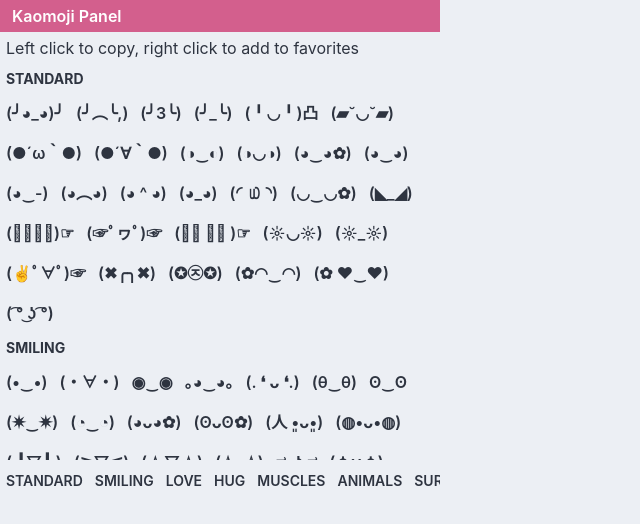
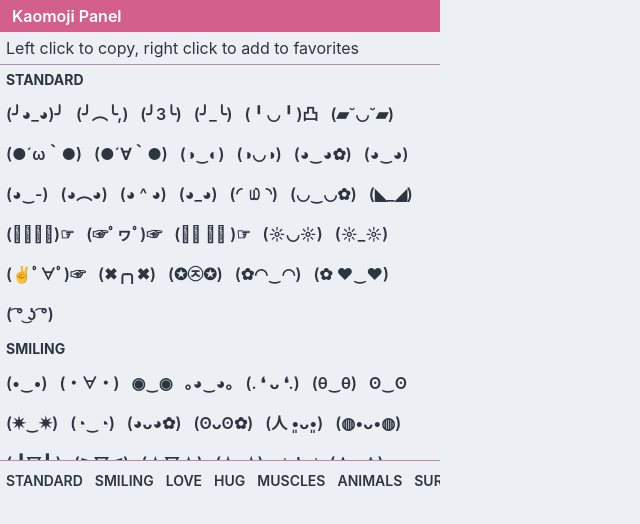
Before and after one commit to mayudev/kaomoji-panel, a React (Create React App) app: page / in a window 1280 px wide. Shown: the top 524 px of the page, without its empty margins (0-640 px from the left). Built offline with nearby package versions, Linux system fonts and the light colour scheme.

Commit message:
feat: add borders

```diff
--- a/src/styles/_colors.scss
+++ b/src/styles/_colors.scss
@@ -9,6 +9,7 @@
   // Theme independent
   --background-header: #d35f8d;
   --text-selected: #81a1c1;
+  --color-border: #b48ead;
 }
 
 @media (prefers-color-scheme: dark) {
--- a/src/styles/display.scss
+++ b/src/styles/display.scss
@@ -5,6 +5,7 @@
 }
 
 .Information {
+  border-bottom: 1px solid var(--color-border);
 }
 
 .Information__content {
```
